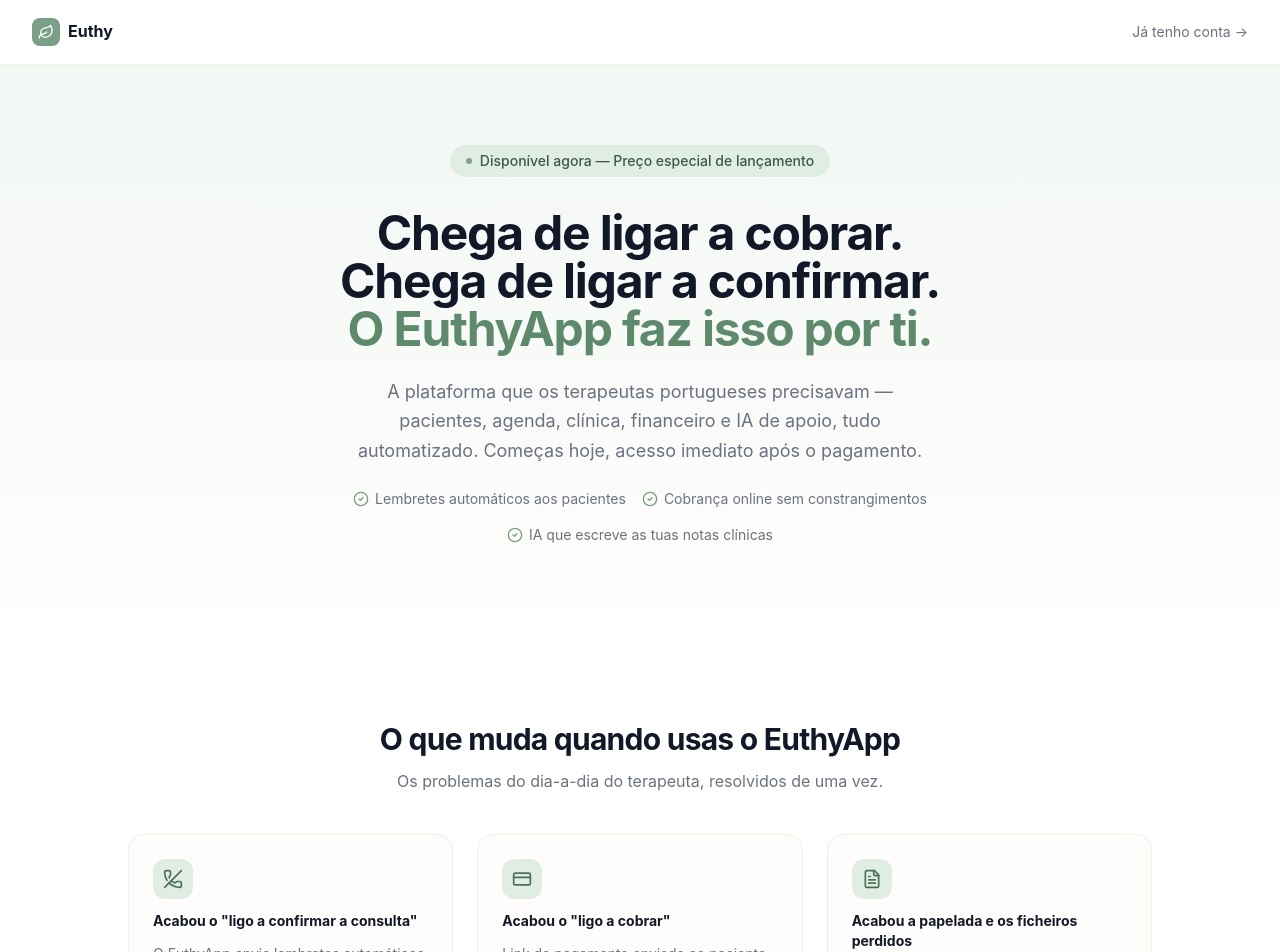
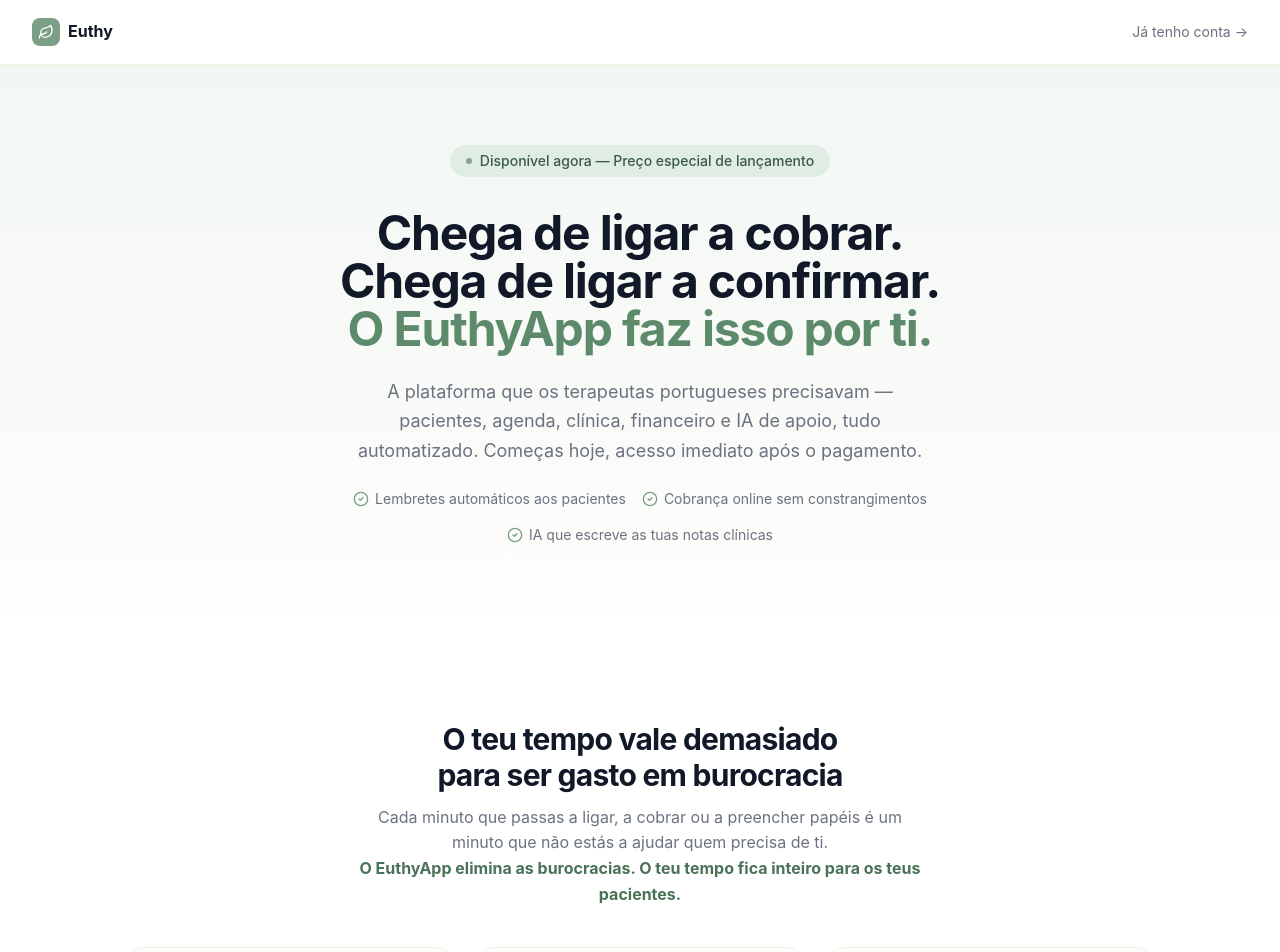
Before and after one commit to elisabeteterapia-sys/euthycare, a Next.js app in the folder frontend/: page /euthy-lancamento in a window 1280 px wide. Shown: the top 952 px of the page. Built offline with nearby package versions, Linux system fonts and the light colour scheme.

Commit message:
feat: strengthen pain-point copy around time/bureaucracy

```diff
--- a/frontend/app/euthy-lancamento/page.tsx
+++ b/frontend/app/euthy-lancamento/page.tsx
@@ -326,9 +326,12 @@
         <div className="container-app">
           <div className="text-center mb-10">
             <h2 className="text-3xl font-bold text-gray-900 mb-3">
-              O que muda quando usas o EuthyApp
+              O teu tempo vale demasiado<br />para ser gasto em burocracia
             </h2>
-            <p className="text-gray-500">Os problemas do dia-a-dia do terapeuta, resolvidos de uma vez.</p>
+            <p className="text-gray-500 max-w-xl mx-auto">
+              Cada minuto que passas a ligar, a cobrar ou a preencher papéis é um minuto que não estás a ajudar quem precisa de ti.<br />
+              <strong className="text-sage-600">O EuthyApp elimina as burocracias. O teu tempo fica inteiro para os teus pacientes.</strong>
+            </p>
           </div>
           <div className="grid sm:grid-cols-2 lg:grid-cols-3 gap-6 max-w-5xl mx-auto">
             {doresResolvidas.map((d) => (
```
